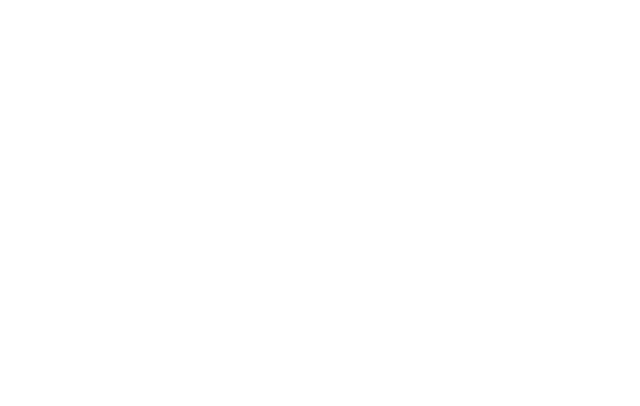
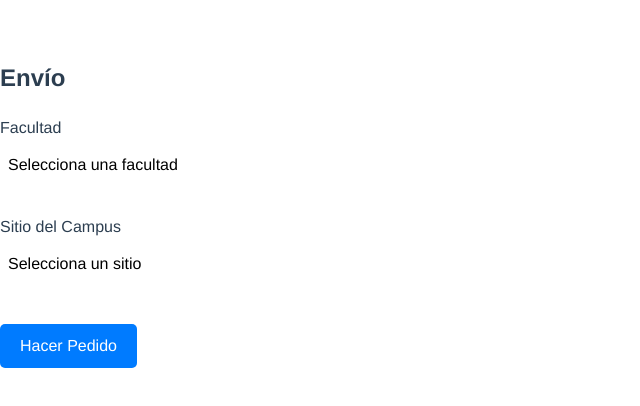
Before and after one commit to DaniHDZM/App-de-compra-de-postres-IHC, a Vue app: page /EnvioApp in a window 1280 px wide. Before the commit this address had no page. Shown: the top 406 px of the page, without its empty margins (0-640 px from the left). Built offline with nearby package versions, Linux system fonts and the light colour scheme; what webfontloader would draw is missing.

Commit message:
Confirmacion

```diff
--- a/src/components/CarritoApp.vue
+++ b/src/components/CarritoApp.vue
@@ -38,6 +38,7 @@
       <h3>Total de Productos: {{ totalQuantity }}</h3>
       <h3>Precio Total: {{ formatPrice(totalPrice) }}</h3>
     </div>
+    <router-link to="/checkout" class="checkout-button">Ir a Pagar</router-link>
   </div>
 </template>
 
@@ -115,4 +116,17 @@ button {
   margin: 0 5px;
   padding: 5px 10px;
 }
+.checkout-button {
+  display: inline-block;
+  margin-top: 20px;
+  padding: 10px 20px;
+  background-color: #007bff;
+  color: white;
+  text-decoration: none;
+  text-align: center;
+  border-radius: 5px;
+}
+.checkout-button:hover {
+  background-color: #0056b3;
+}
 </style>
--- /dev/null
+++ b/src/components/ConfirmacionApp.vue
@@ -0,0 +1,19 @@
+<template>
+  <div class="ConfirmacionApp">
+    <h2>Confirmación de Orden</h2>
+    <p>¡Tu pedido ha sido recibido! Te contactaremos pronto.</p>
+  </div>
+</template>
+
+<script>
+export default {
+  name: "OrderConfirmation",
+};
+</script>
+
+<style scoped>
+.confirmation {
+  text-align: center;
+  margin-top: 50px;
+}
+</style>
--- /dev/null
+++ b/src/components/EnvioApp.vue
@@ -0,0 +1,91 @@
+<template>
+  <div class="EnvioApp">
+    <h2>Envío</h2>
+    <div class="dropdowns">
+      <!-- Dropdown para Facultad -->
+      <label for="facultad">Facultad</label>
+      <select v-model="selectedFacultad" id="facultad">
+        <option value="" disabled>Selecciona una facultad</option>
+        <option
+          v-for="facultad in facultades"
+          :key="facultad"
+          :value="facultad"
+        >
+          {{ facultad }}
+        </option>
+      </select>
+
+      <!-- Dropdown para Sitio del Campus -->
+      <label for="campus">Sitio del Campus</label>
+      <select v-model="selectedCampus" id="campus">
+        <option value="" disabled>Selecciona un sitio</option>
+        <option v-for="campus in campusSites" :key="campus" :value="campus">
+          {{ campus }}
+        </option>
+      </select>
+    </div>
+
+    <!-- Botón para hacer pedido -->
+    <button @click="makeOrder" class="order-button">Hacer Pedido</button>
+  </div>
+</template>
+
+<script>
+export default {
+  data() {
+    return {
+      facultades: [
+        "Facultad de Ciencias",
+        "Facultad de Telemática",
+        "Facultad de Administración",
+      ],
+      campusSites: ["Servicios", "CEI"],
+      selectedFacultad: "",
+      selectedCampus: "",
+    };
+  },
+  methods: {
+    makeOrder() {
+      if (this.selectedFacultad && this.selectedCampus) {
+        this.$router.push("/ConfirmacionApp"); // Redirige a la página de confirmación
+      } else {
+        alert("Por favor selecciona una facultad o un sitio del campus.");
+      }
+    },
+  },
+};
+</script>
+
+<style scoped>
+.checkout {
+  max-width: 500px;
+  margin: auto;
+  text-align: center;
+}
+h2 {
+  margin-bottom: 20px;
+}
+.dropdowns {
+  margin-bottom: 20px;
+}
+label {
+  display: block;
+  margin: 10px 0 5px;
+}
+select {
+  width: 100%;
+  padding: 8px;
+  margin-bottom: 20px;
+}
+.order-button {
+  padding: 10px 20px;
+  background-color: #007bff;
+  color: white;
+  border: none;
+  cursor: pointer;
+  border-radius: 5px;
+}
+.order-button:hover {
+  background-color: #0056b3;
+}
+</style>
```
Also changed, not shown: src/main.js (+11 -10 lines).
